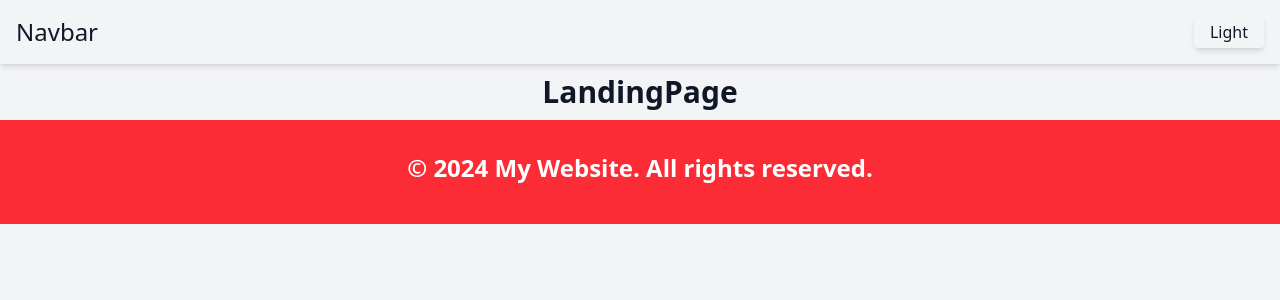
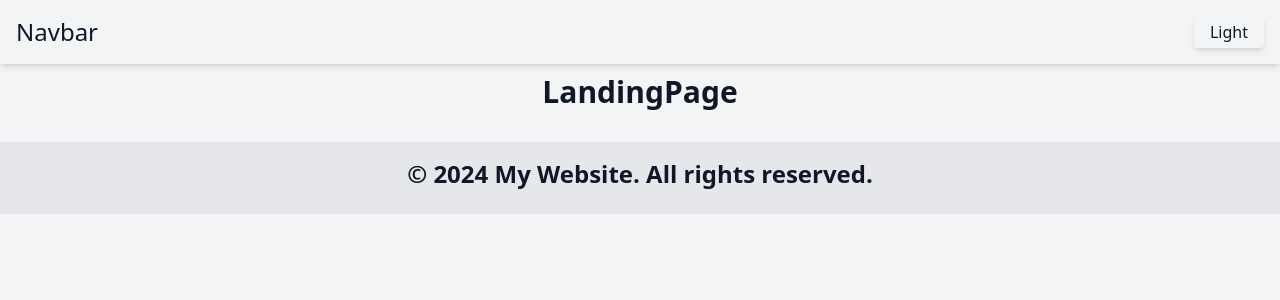
Before and after one commit to nihalsabri/GP-ITI-website-using-react, a React (Vite) app: page / in a window 1280 px wide. Shown: the top 300 px of the page. Built offline with nearby package versions, Linux system fonts and the light colour scheme.

Commit message:
Update footer.jsx

```diff
--- a/src/components/footer.jsx
+++ b/src/components/footer.jsx
@@ -1,6 +1,15 @@
+import { useSelector } from "react-redux";
+
 export default function Footer() {
+  const theme = useSelector((state) => state.theme.mode);
   return (
-    <footer className="bg-red-500 p-8 text-center text-white">
+    <footer
+      className={`${
+        theme === "dark"
+          ? "bg-gray-800 text-white"
+          : "bg-gray-200 text-gray-900"
+      }  p-4 mt-8 flex justify-center items-center`}
+    >
       <p className="text-2xl font-bold mb-2">
         © 2024 My Website. All rights reserved.
       </p>
```
